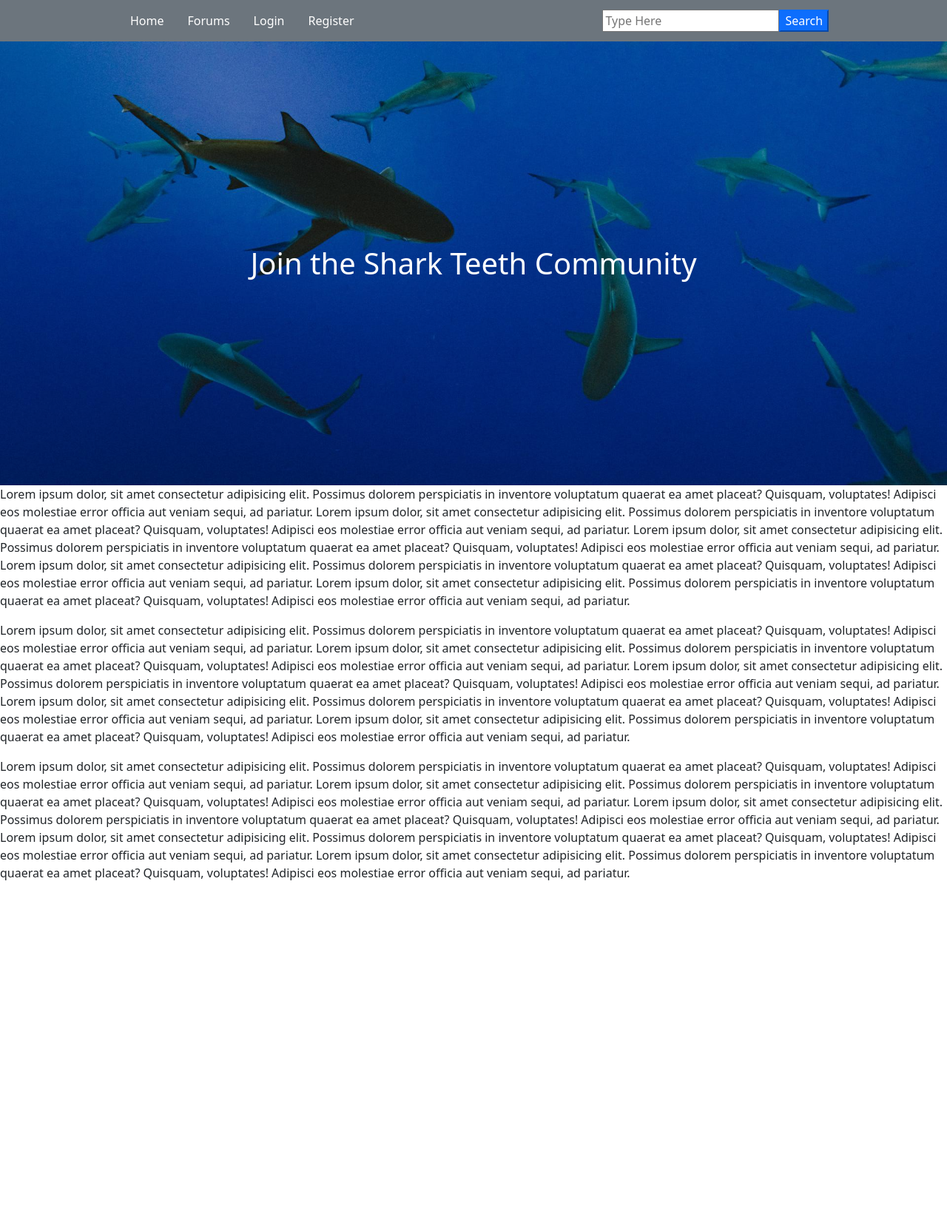
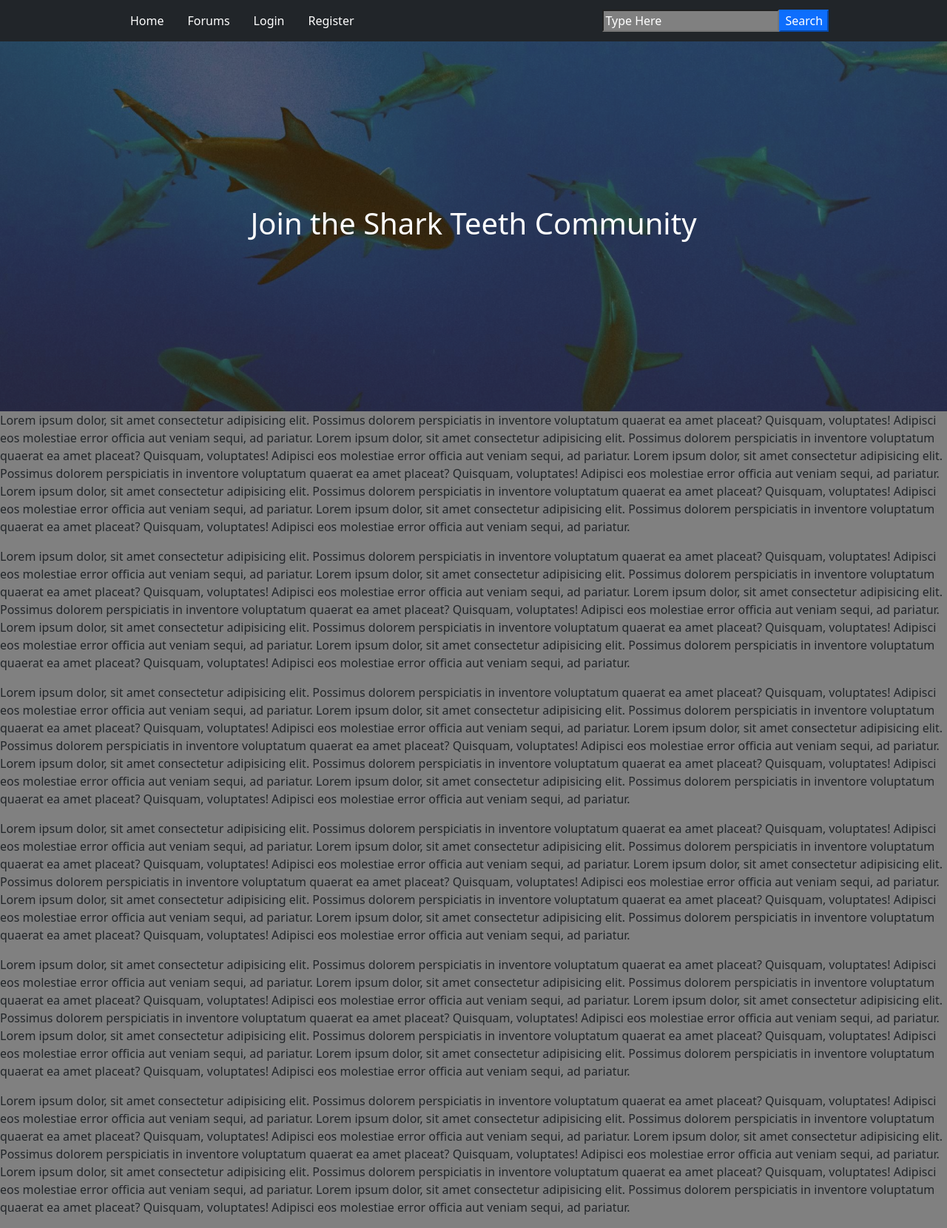
Before and after one commit to codeblue1230/shark_teeth, a Django app: page / in a window 1280 px wide. Shown: the whole page at 74% size. Before the commit the page ends 1190 px from the top, so only its background shows below. Run offline with Django 4.2, Linux system fonts and the light colour scheme; some libraries are stand-ins or nearby versions.

Commit message:
edited homepage styling

```diff
--- a/shark_site/main/static/css/style.css
+++ b/shark_site/main/static/css/style.css
@@ -1,34 +1,42 @@
 /* Base.html */
+
+body {
+    background-color: grey;
+}
 
 .nav-link {
     text-decoration: none;
     color: white;
-  }
+}
 
 .nav-link:hover {
-background-color: black;
-color: white;
+background-color: white;
+color: black;
+}
+
+#search-box {
+    background-color: grey;
+    color: white;
+}
+
+::placeholder {
+    color: white;
 }
 
 /* Home.html */
 
 .home-img-container {
-    position: relative;
-    text-align: center;
+    background: linear-gradient(90deg,
+    rgba(75, 41, 0, 0.5) 100%,
+    rgba(8, 209, 192, 0.616) 100%),
+    url('../images/shark_bg_2000.jpg') no-repeat center fixed;
+    background-size: cover;
+    height: 500px;
     color: white;
-}
-
-.home-heading {
-    position: absolute;
-    top: 50%;
-    left: 50%;
-    transform: translate(-50%, -50%);
-}
-
-.shark-bg {
-    filter: brightness(80%);
-    max-height: 600px;
-    width: 100%;
+    display: flex;
+    flex-direction: column;
+    justify-content: center;
+    align-items: center;
 }
 
 /* Media Queries */
--- a/shark_site/main/templates/main/base.html
+++ b/shark_site/main/templates/main/base.html
@@ -11,7 +11,7 @@
 <title>{% block title %}Shark Teeth Forums{% endblock %}</title>
 </head>
 <body>
-    <nav class="nav nav-pills bg-secondary flex-column flex-sm-row justify-content-around">
+    <nav class="nav nav-pills bg-dark flex-column flex-sm-row justify-content-around">
         <div class="d-flex flex-column flex-sm-row">
             <a href="#" class="nav-link pt-3 pb-3">Home</a>
             <a href="#" class="nav-link pt-3 pb-3">Forums</a>
--- a/shark_site/main/templates/main/home.html
+++ b/shark_site/main/templates/main/home.html
@@ -4,10 +4,41 @@
 
     <div class="container-fluid p-0">
         <div class="home-img-container">
-            <img class="img-fluid d-block d-sm-none shark-bg" src="../../static/images/shark_bg.jpg" alt="shark swimming in the ocean">
-            <img class="img-fluid d-none d-sm-block shark-bg" src="../../static/images/shark_bg_small.jpg" alt="shark swimming in the ocean">
-            <h1 class="home-heading">Join the Shark Teeth Community</h1>
+            <h1 class="home-heading text-center">Join the Shark Teeth Community</h1>
         </div>
+        <p>Lorem ipsum dolor, sit amet consectetur adipisicing elit. Possimus dolorem perspiciatis in inventore voluptatum quaerat ea amet
+            placeat? Quisquam, voluptates! Adipisci eos molestiae error officia aut veniam sequi, ad pariatur.
+            Lorem ipsum dolor, sit amet consectetur adipisicing elit. Possimus dolorem perspiciatis in inventore voluptatum quaerat ea amet
+            placeat? Quisquam, voluptates! Adipisci eos molestiae error officia aut veniam sequi, ad pariatur.
+            Lorem ipsum dolor, sit amet consectetur adipisicing elit. Possimus dolorem perspiciatis in inventore voluptatum quaerat ea amet
+            placeat? Quisquam, voluptates! Adipisci eos molestiae error officia aut veniam sequi, ad pariatur.
+            Lorem ipsum dolor, sit amet consectetur adipisicing elit. Possimus dolorem perspiciatis in inventore voluptatum quaerat ea amet
+            placeat? Quisquam, voluptates! Adipisci eos molestiae error officia aut veniam sequi, ad pariatur.
+            Lorem ipsum dolor, sit amet consectetur adipisicing elit. Possimus dolorem perspiciatis in inventore voluptatum quaerat ea amet
+            placeat? Quisquam, voluptates! Adipisci eos molestiae error officia aut veniam sequi, ad pariatur.
+        </p>
+        <p>Lorem ipsum dolor, sit amet consectetur adipisicing elit. Possimus dolorem perspiciatis in inventore voluptatum quaerat ea amet
+            placeat? Quisquam, voluptates! Adipisci eos molestiae error officia aut veniam sequi, ad pariatur.
+            Lorem ipsum dolor, sit amet consectetur adipisicing elit. Possimus dolorem perspiciatis in inventore voluptatum quaerat ea amet
+            placeat? Quisquam, voluptates! Adipisci eos molestiae error officia aut veniam sequi, ad pariatur.
+            Lorem ipsum dolor, sit amet consectetur adipisicing elit. Possimus dolorem perspiciatis in inventore voluptatum quaerat ea amet
+            placeat? Quisquam, voluptates! Adipisci eos molestiae error officia aut veniam sequi, ad pariatur.
+            Lorem ipsum dolor, sit amet consectetur adipisicing elit. Possimus dolorem perspiciatis in inventore voluptatum quaerat ea amet
+            placeat? Quisquam, voluptates! Adipisci eos molestiae error officia aut veniam sequi, ad pariatur.
+            Lorem ipsum dolor, sit amet consectetur adipisicing elit. Possimus dolorem perspiciatis in inventore voluptatum quaerat ea amet
+            placeat? Quisquam, voluptates! Adipisci eos molestiae error officia aut veniam sequi, ad pariatur.
+        </p>
+        <p>Lorem ipsum dolor, sit amet consectetur adipisicing elit. Possimus dolorem perspiciatis in inventore voluptatum quaerat ea amet
+            placeat? Quisquam, voluptates! Adipisci eos molestiae error officia aut veniam sequi, ad pariatur.
+            Lorem ipsum dolor, sit amet consectetur adipisicing elit. Possimus dolorem perspiciatis in inventore voluptatum quaerat ea amet
+            placeat? Quisquam, voluptates! Adipisci eos molestiae error officia aut veniam sequi, ad pariatur.
+            Lorem ipsum dolor, sit amet consectetur adipisicing elit. Possimus dolorem perspiciatis in inventore voluptatum quaerat ea amet
+            placeat? Quisquam, voluptates! Adipisci eos molestiae error officia aut veniam sequi, ad pariatur.
+            Lorem ipsum dolor, sit amet consectetur adipisicing elit. Possimus dolorem perspiciatis in inventore voluptatum quaerat ea amet
+            placeat? Quisquam, voluptates! Adipisci eos molestiae error officia aut veniam sequi, ad pariatur.
+            Lorem ipsum dolor, sit amet consectetur adipisicing elit. Possimus dolorem perspiciatis in inventore voluptatum quaerat ea amet
+            placeat? Quisquam, voluptates! Adipisci eos molestiae error officia aut veniam sequi, ad pariatur.
+        </p>
         <p>Lorem ipsum dolor, sit amet consectetur adipisicing elit. Possimus dolorem perspiciatis in inventore voluptatum quaerat ea amet
             placeat? Quisquam, voluptates! Adipisci eos molestiae error officia aut veniam sequi, ad pariatur.
             Lorem ipsum dolor, sit amet consectetur adipisicing elit. Possimus dolorem perspiciatis in inventore voluptatum quaerat ea amet
```
Also changed, not shown: shark_site/main/static/images/shark_bg_2000.jpg (added), shark_site/main/static/images/shark_bg_small.jpg (deleted).
